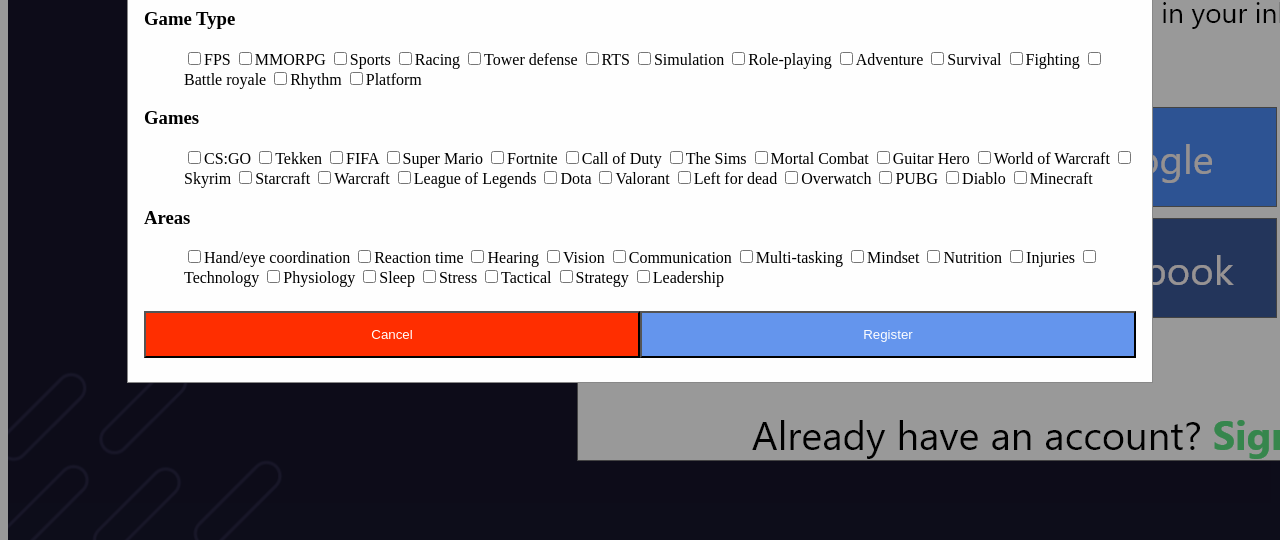
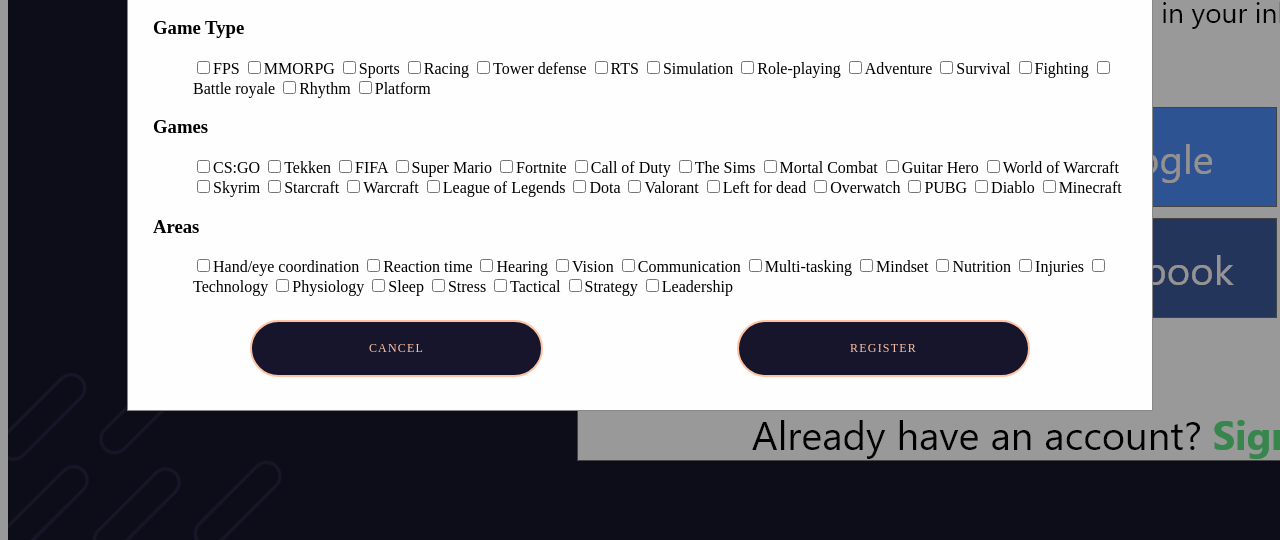
Before and after one commit to dd8880/vite-project, a website built with Vite: page index.html in a window 1280 px wide. Both pictures are taken after a click on the button "Sign Up". Shown: the part 260-800 px from the top of the page. Built offline with nearby package versions, Linux system fonts and the light colour scheme; files whose address does not match are found by name.

Commit message:
changed font

```diff
--- a/style.css
+++ b/style.css
@@ -1,3 +1,12 @@
+@font-face {
+  font-family: "sharpiro";
+  src: url("fonts/sharpiro-regular.woff2"), url("fonts/sharpiro-bold.woff2"), url("fonts/uniform-pro-con-black.woff2"), url("fonts/uniform-pro-con-medium.woff2");
+}
+
+body {
+  font-family: "sharpiro";
+}
+
 #btn {
   font-size: 25px;
   margin: 0;
@@ -30,23 +39,68 @@
 }
 
 .regbtn {
+  --primary-color: #ffc3a4;
+  justify-self: center;
+  cursor: pointer;
+  -webkit-text-size-adjust: 100%;
+  -webkit-font-smoothing: antialiased;
+  font-family: inherit;
+  -webkit-appearance: button;
+  font-size: 0.75rem;
+  border-radius: 40px;
+  padding: 1.1875rem 2.5rem;
+  letter-spacing: 0.1em;
+  text-transform: uppercase;
+  color: var(--hover-text, var(--primary-color));
+  background: var(--bg, #16152b);
+  border: 2px solid var(--primary-color);
+  transition: all 0.15s ease-in;
+  float: right;
+  width: 30%;
+  margin-right: 10%;
+}
+
+.cancelbtn {
+  --primary-color: #ffc3a4;
+  justify-self: center;
+  cursor: pointer;
+  -webkit-text-size-adjust: 100%;
+  -webkit-font-smoothing: antialiased;
+  font-family: inherit;
+  -webkit-appearance: button;
+  font-size: 0.75rem;
+  border-radius: 40px;
+  padding: 1.1875rem 2.5rem;
+  letter-spacing: 0.1em;
+  text-transform: uppercase;
+  color: var(--hover-text, var(--primary-color));
+  background: var(--bg, #16152b);
+  border: 2px solid var(--primary-color);
+  transition: all 0.15s ease-in;
+  float: left;
+  width: 30%;
+  margin-left: 10%;
+}
+
+@media (hover: hover) {
+  button:hover {
+    --bg: var(--primary-color);
+    --hover-text: #16152b;
+  }
+}
+
+/* .regbtn {
   padding: 14px 20px;
   background-color: cornflowerblue;
-}
+} */
+
 /*set styles for the cancel button*/
-.cancelbtn {
-  padding: 14px 20px;
-  background-color: #ff2e00;
-}
+
 /*float cancel and signup buttons and add an equal width*/
-.cancelbtn,
-.regbtn {
-  float: left;
-  width: 50%;
-}
+
 /*add padding to container elements*/
 .container {
-  padding: 16px;
+  padding: 25px;
 }
 /*define the modal’s background*/
 
```
